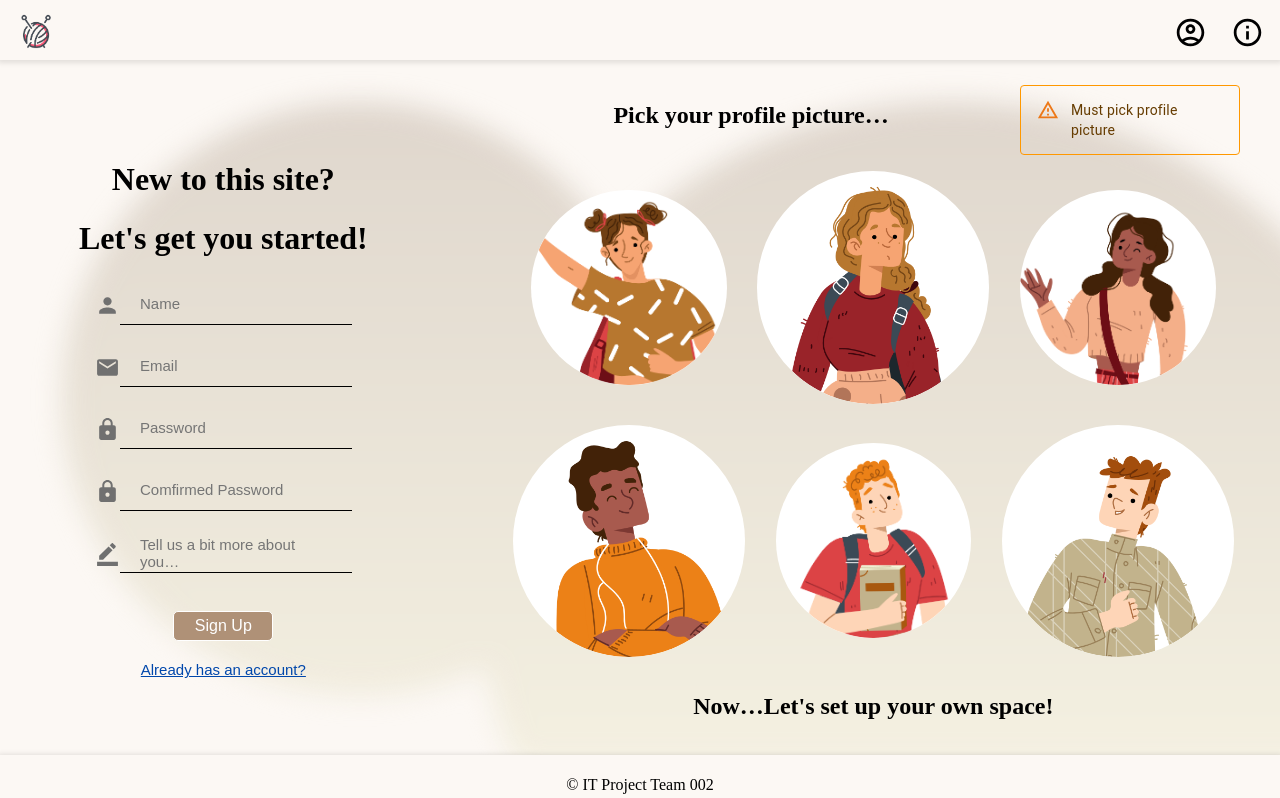
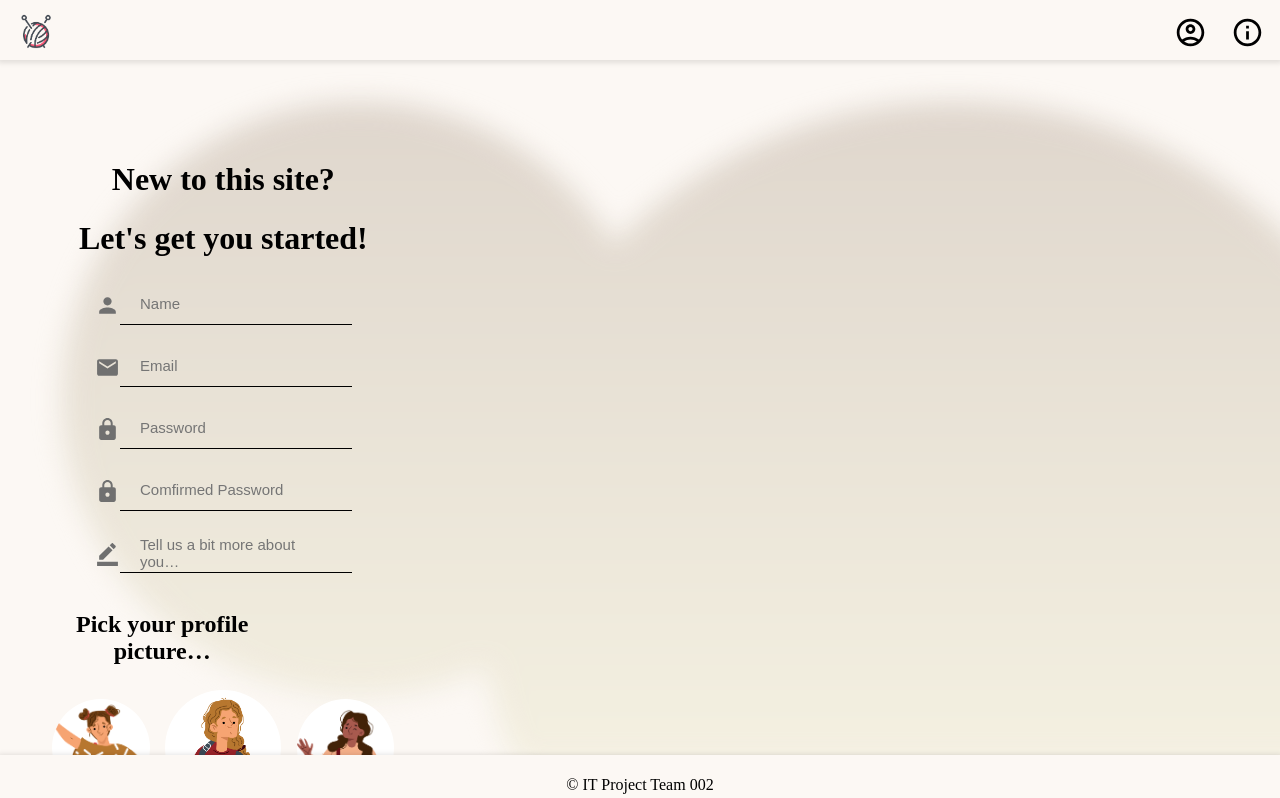
Before and after one commit to IT-Project-002/Frontend, a React (Create React App) app: page /user/register in a window 1280 px wide. Shown: the top 798 px of the page. Built offline with nearby package versions, Linux system fonts and the light colour scheme.

Commit message:
added warning for duplicate registration

```diff
--- a/src/pages/register.js
+++ b/src/pages/register.js
@@ -34,6 +34,8 @@ function Registration() {
   const [bio, setBio] = useState("");
   const [avatar, setAvatar] = useState("");
   const [isActive, setIsActive] = useState(false);
+  const [warning, setWarning] = useState("");
+  const [avatarWarning, setAvatarWarning] = useState("");
 
   // setting a focus on username input when the component loads
   useEffect(() => {
@@ -71,9 +73,10 @@ function Registration() {
           console.log("hi:", response);
           if (response.status !== 200) {
             //这里写弹窗？
+            setWarning("Email has already been registered");
             console.log("出错了");
-          } else {
-            history("/user/login");
+            // } else {
+            //   history("/user/login");
           }
         })
         .then((userInfo) => {
@@ -82,6 +85,8 @@ function Registration() {
         .catch((error) => {
           console.error("Error:", error);
         });
+    } else {
+      setAvatarWarning("Must pick profile picture");
     }
   };
 
@@ -198,28 +203,25 @@ function Registration() {
               onChange={(e) => setBio(e.target.value)}
             />
           </div>
-          <button
-            className="register-button"
-            type="submit"
-            style={{
-              backgroundColor: isActive ? "#c5c1a4" : "",
-            }}
-            onClick={toggleButton}
+          {warning ? (
+            <Alert
+              className="register-alert"
+              severity="warning"
+              variant="outlined"
             >
-            Sign Up
-          </button>
-        </form>
-
-        <a className="register-signin" href="/user/login">
-          Already has an account?
-        </a>
-      </div>
+              {warning}
+            </Alert>
+          ) : null}
           {/* Avatar */}
           <div className="bubble-container">
             <h2 className="avatar-remindar">Pick your profile picture…</h2>
-        {!avatar ? (
-          <Alert className="avatar-alert" severity="warning" variant="outlined">
-            Must pick profile picture
+            {avatarWarning ? (
+              <Alert
+                className="avatar-alert"
+                severity="warning"
+                variant="outlined"
+              >
+                {avatarWarning}
               </Alert>
             ) : null}
             <img
@@ -282,8 +284,27 @@ function Registration() {
                 backgroundColor: avatar === "male3" ? "#bcb4a7" : "",
               }}
             ></img>
-        <h2 className="avatar-setup-msg">Now…Let's set up your own space!</h2>
+            <h2 className="avatar-setup-msg">
+              Now…Let's set up your own space!
+            </h2>
           </div>
+          <button
+            className="register-button"
+            type="submit"
+            style={{
+              backgroundColor: isActive ? "#c5c1a4" : "",
+            }}
+            onClick={toggleButton}
+          >
+            Sign Up
+          </button>
+        </form>
+
+        <a className="register-signin" href="/user/login">
+          Already has an account?
+        </a>
+      </div>
+
       <img className="login-background" src={background} alt=""></img>
     </div>
   );
--- a/src/pages/upload.js
+++ b/src/pages/upload.js
@@ -159,7 +159,7 @@ export default function Upload() {
       ) : (
         <>
           {submit ? (
-            <div className="layout-upload" />
+            <div className="loading" />
           ) : (
             <div className="layout-upload">
               <div className="upload-container">
```
Lines whose indentation alone changed are shown as unchanged.
